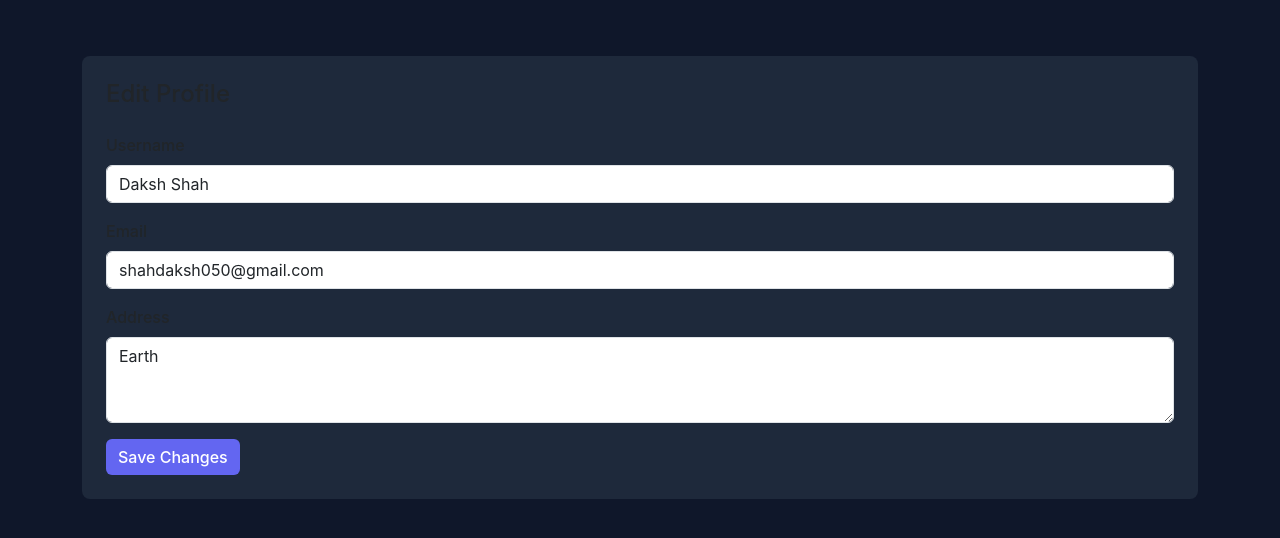
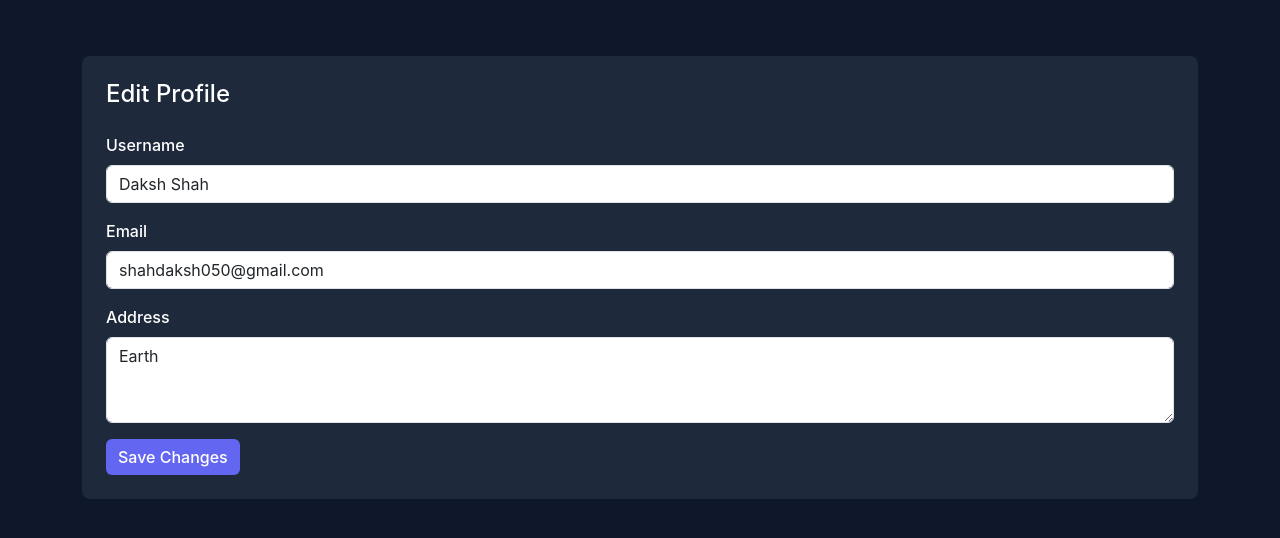
Before and after one commit to shahdaksh050/RecipeWeb, a PHP site: page /edit-profile.php in a window 1280 px wide. Shown: the part 56-594 px from the top of the page. Run offline with PHP 8.4, Linux system fonts and the light colour scheme; a user stored in the database is signed in; data comes from the database, SQL or seed files in the repository.

Commit message:
Update edit-profile.php

```diff
--- a/edit-profile.php
+++ b/edit-profile.php
@@ -107,8 +107,12 @@ $mysqli->close();
       padding: 1.5rem;
       margin-top: 2rem;
     }
+    .edit-profile-card h4 {
+      color: #ffffff;
+    }
     .form-label {
       font-weight: 500;
+      color: #ffffff;
     }
     .btn-custom {
       background-color: #6366f1;
```
